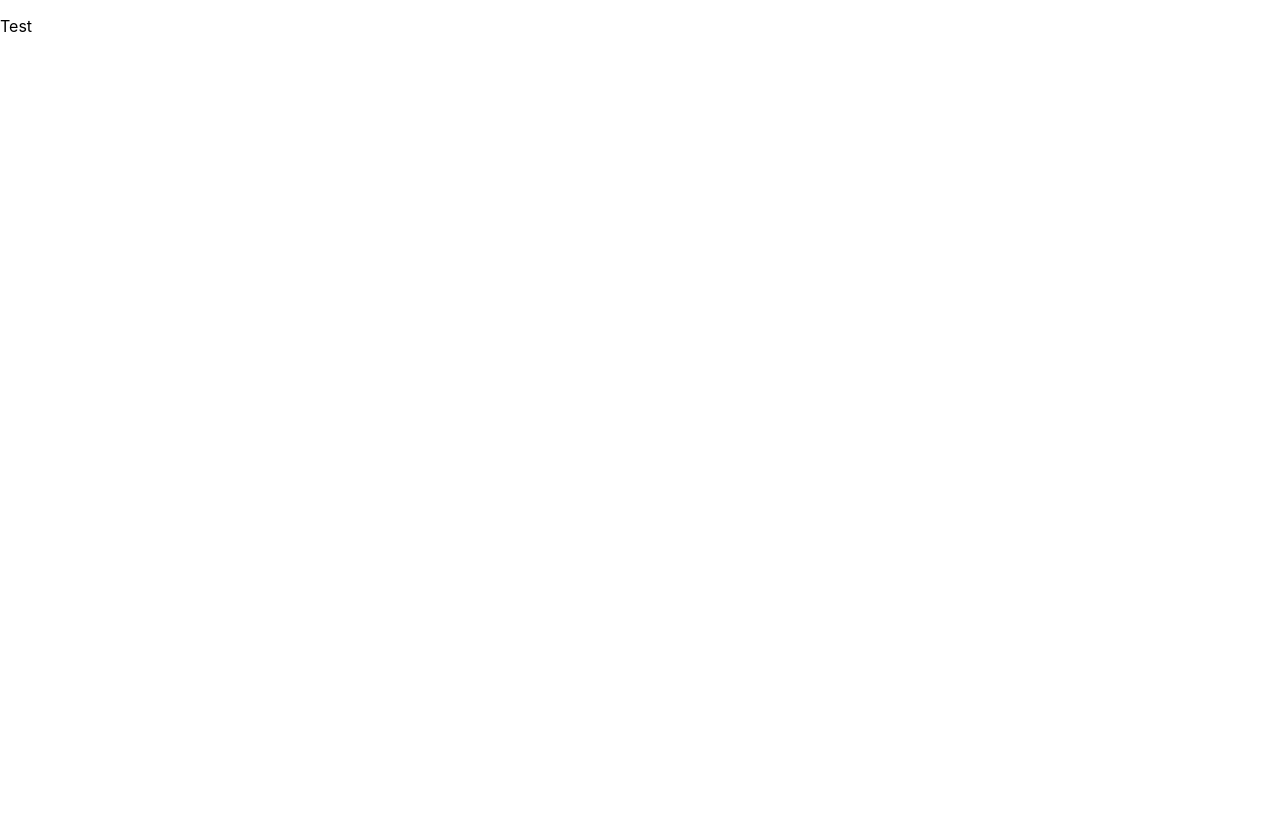
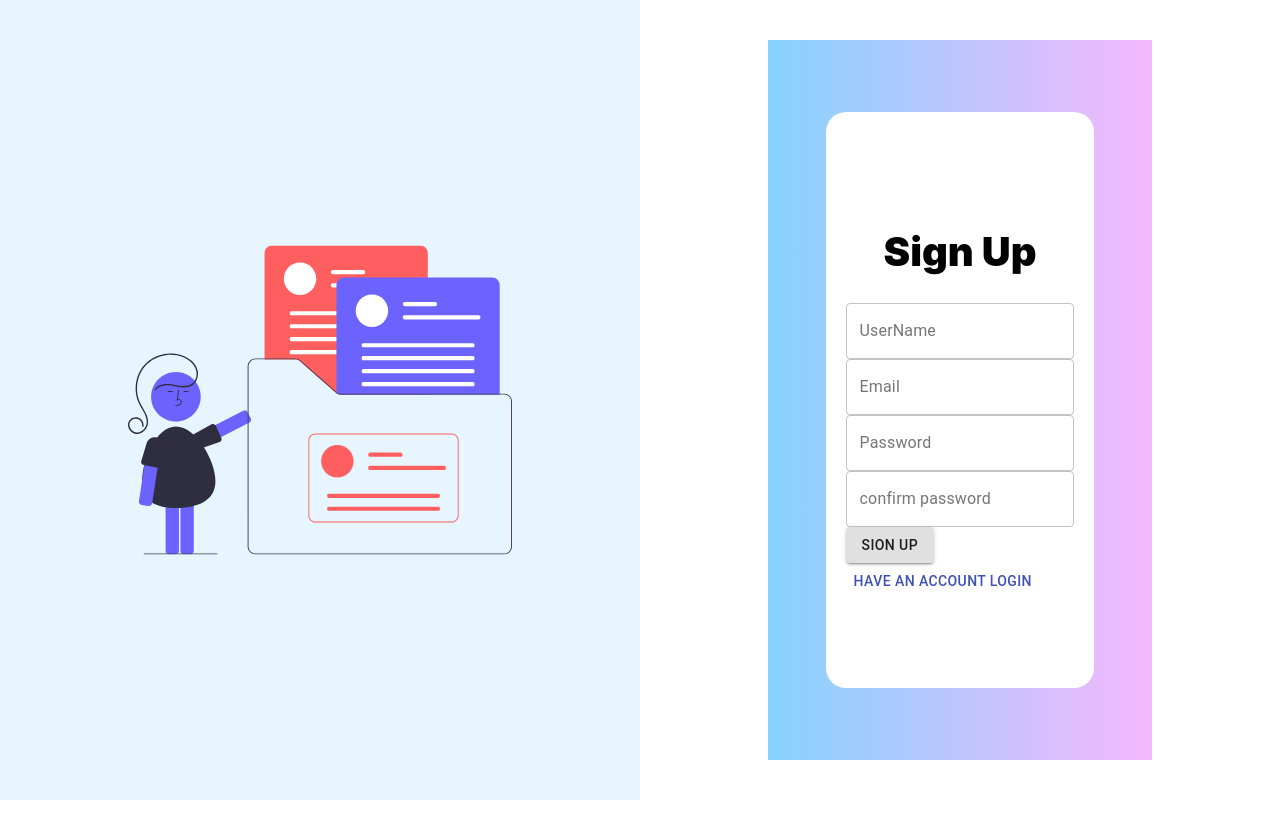
Before and after one commit to xAbdx/josor, a React (Create React App) app: page /sign-up in a window 1280 px wide. Built offline with nearby package versions, Linux system fonts and the light colour scheme.

Commit message:
signup and new job

```diff
--- /dev/null
+++ b/src/screens/newJob/newJob.js
@@ -0,0 +1,32 @@
+import React from "react";
+import { TextField, Button } from "@material-ui/core";
+import { useHistory } from "react-router-dom";
+
+
+const NewJob = () => {
+    const [data, setData] = React.useState({
+        Titel: "",
+        Descriptionofthepost: "",
+        Price: "",
+        Typeofservice: "",
+    })
+    const handleChange = (event) => {
+        setData({ ...data, [event.target.name]: event.target.value })
+    };
+
+    const history = useHistory();
+
+    return (
+        <div>
+            <TextField id="outlined-basic" label="Titel" variant="outlined" value={data.Titel} name="Titel" onChange={handleChange} ></TextField>
+            <TextField id="outlined-basic" label="Description of the post" variant="outlined" value={data.Descriptionofthepost} name="Descriptionofthepost" onChange={handleChange} ></TextField>
+            <TextField id="outlined-basic" label="Price" variant="outlined" value={data.Price} name="Price" onChange={handleChange} ></TextField>
+            <TextField id="outlined-basic" label="Type of service" variant="outlined" value={data.Typeofservice} name="Type of service" onChange={handleChange} ></TextField>
+            <Button variant="contained">Submit</Button>
+        </div >
+    )
+
+
+}
+
+export default NewJob
--- a/src/screens/routes.js
+++ b/src/screens/routes.js
@@ -11,7 +11,7 @@ import SignUp from './signUp/signUp'
 import Jobs from './jobs/jobs'
 import Home from './Home/Home'
 import HireMe from './HireMe/HireMe'
-
+import NewJob from './newJob/newJob'
 
 const Routes = () => {
     return (
@@ -38,6 +38,9 @@ const Routes = () => {
                 <Route path="/hire-me">
                     <HireMe />
                 </Route>
+                <Route path="/new-job">
+                    <NewJob />
+                </Route>
             </Switch>
         </Router>
     );
--- /dev/null
+++ b/src/screens/signUp/sign.style.js
@@ -0,0 +1,134 @@
+// import { makeStyles } from '@material-ui/core/styles';
+
+// const useStyles = makeStyles((theme) => ({
+//     page: {
+//         height: "100%",
+//         width: "100%",
+//         display: "flex",
+//         justifyContent: "center",
+//         alignItems: "center",
+
+//     },
+//     test: {
+//         height: "90%",
+//         width: "90%",
+//         margin: "auto",
+//         display: "flex",
+//         flexDirection: "column",
+//         justifyContent: "center",
+//         alignItems: "stretch",
+//         backgroundColor: "rgb(134,210,252)",
+//         background: "linear-gradient(90deg, rgba(134,210,252,1) 0%, rgba(245,184,255,1) 100%)",
+//     },
+//     submet: {
+//         marginTop: "25px"
+//     },
+
+//     color: {
+//         backgroundColor: "rgb(134,210,252)",
+//         background: "linear-gradient(90deg, rgba(134,210,252,1) 0%, rgba(245,184,255,1) 100%)",
+//         fontSize: "20px",
+//         fontWeight: "900"
+//     },
+//     container2: {
+//         width: "50%",
+//         height: "100%",
+//         backgroundColor: "#E6F5FE",
+//         display: "flex",
+//         justifyContent: "center",
+//     },
+//     container: {
+//         height: "80%",
+//         width: "70%",
+//         margin: "auto",
+//         display: "flex",
+//         flexDirection: "column",
+//         justifyContent: "center",
+//         alignItems: "stretch",
+//         backgroundColor: "#fff",
+//         borderRadius: "20px",
+//     },
+//     titleColor: {
+//         // color: "#fff",
+//         fontSize: "40px",
+//         textAlign: "center",
+//         fontWeight: "900"
+//     },
+//     colored: {
+//         display: "flex",
+//         flexDirection: "column",
+//         justifyContent: "center",
+//         alignItems: "stretch",
+//         backgroundColor: "#fff",
+//         margin: "20px"
+//     },
+// }));
+
+// export default useStyles;
+
+import { makeStyles } from '@material-ui/core/styles';
+
+const useStyles = makeStyles((theme) => ({
+    page: {
+        height: "100%",
+        width: "100%",
+        display: "flex",
+        justifyContent: "center",
+        alignItems: "center"
+    },
+    container1: {
+        height: "90%",
+        width: "30%",
+        margin: "auto",
+        display: "flex",
+        flexDirection: "column",
+        justifyContent: "center",
+        alignItems: "stretch",
+        backgroundColor: "rgb(134,210,252)",
+        background: "linear-gradient(90deg, rgba(134,210,252,1) 0%, rgba(245,184,255,1) 100%)",
+        boxShadow: "3px 4px 8px 0px rgba(0,0,0,0.29) -webkit-box-shadow: 3px 4px 8px 0px rgba(0,0,0,0.29) -moz-box-shadow: 3px 4px 8px 0px rgba(0,0,0,0.29)",
+    },
+    container2: {
+        width: "50%",
+        height: "100%",
+        backgroundColor: "#E6F5FE",
+        display: "flex",
+        justifyContent: "center",
+    },
+    container: {
+        height: "80%",
+        width: "70%",
+        margin: "auto",
+        display: "flex",
+        flexDirection: "column",
+        justifyContent: "center",
+        alignItems: "stretch",
+        backgroundColor: "#fff",
+        borderRadius: "20px",
+    },
+    colored: {
+        display: "flex",
+        flexDirection: "column",
+        justifyContent: "center",
+        alignItems: "stretch",
+        backgroundColor: "#fff",
+        margin: "20px"
+    },
+    spaceForm: {
+        marginBottom: "15px"
+    },
+    btnColor: {
+        backgroundColor: "rgb(134,210,252)",
+        background: "linear-gradient(90deg, rgba(134,210,252,1) 0%, rgba(245,184,255,1) 100%)",
+        fontSize: "20px",
+        fontWeight: "900"
+    },
+    titleColor: {
+        // color: "#fff",
+        fontSize: "40px",
+        textAlign: "center",
+        fontWeight: "900",
+    }
+}));
+
+export default useStyles;
--- a/src/screens/signUp/signUp.js
+++ b/src/screens/signUp/signUp.js
@@ -1,12 +1,51 @@
 import React from "react";
-import useStyles from './signUp.style';
+import { TextField, Button } from "@material-ui/core";
+import useStyles from "./sign.style"
+import { useHistory } from "react-router-dom";
+import Resume from "../../img/resume.svg"
 
 const SingUp = () => {
+    const [data, setData] = React.useState({
+        username: "",
+        email: "",
+        password: "",
+        confirmPassword: "",
+
+    })
+    const handleChange = (event) => {
+        setData({ ...data, [event.target.name]: event.target.value })
+    };
     const classes = useStyles();
+    const history = useHistory();
+    return (
+        <div className={classes.page}>
+            <div className={classes.container2}>
+                <img src={Resume} width="60%" alt="resume" />
+            </div>
+            <div className={classes.container1}>
+                <div className={classes.container}>
+                    <div className={classes.colored}>
 
-    return (
-        <p className={classes.colored}>Test</p>
+                        <div className={classes.test}>
+                            <h1 className={classes.titleColor}>Sign Up</h1>
+                            <TextField id="outlined-basic" label="UserName" variant="outlined" value={data.username} name="username" onChange={handleChange} />
+                            <TextField id="outlined-basic" label="Email" variant="outlined" value={data.email} onChange={handleChange} name="email" onChange={handleChange} />
+                            <TextField id="outlined-basic" label="Password" variant="outlined" type="password" value={data.password} name="password" onChange={handleChange} />
+                            <TextField id="outlined-basic" label="confirm password" variant="outlined" type="password" value={data.confirmPassword} name="confirmPassword" onChange={handleChange} />
+                            <Button className={classes.submet, classes.Color} variant="contained">SION UP</Button>
+                            <Button className={classes.submet} variant="text" color="primary" aria-label="text primary button group" onClick={() => { history.push("") }}> Have an account login</Button>
+                        </div>
+                    </div>
+                </div>
+            </div>
+
+        </div>
+
+
+
+
     )
 }
 
+
 export default SingUp;
--- a/src/screens/signUp/signUp.style.js
+++ /dev/null
@@ -1,21 +0,0 @@
-import { makeStyles } from '@material-ui/core/styles';
-
-const useStyles = makeStyles((theme) => ({
-
-    test: {
-        height: "80%",
-        width: "70%",
-        margin: "auto",
-        display: "flex",
-        flexDirection: "column",
-        justifyContent: "center",
-        alignItems: "stretch",
-        backgroundColor: "red",
-        borderRadius: "10px",
-    },
-    submet: {
-        marginTop: "25px"
-    }
-}));
-
-export default useStyles;
```
Also changed, not shown: src/screens/newJob/newjob.style.js (added), 1 other file (tests, documents, lock files or other folders).
